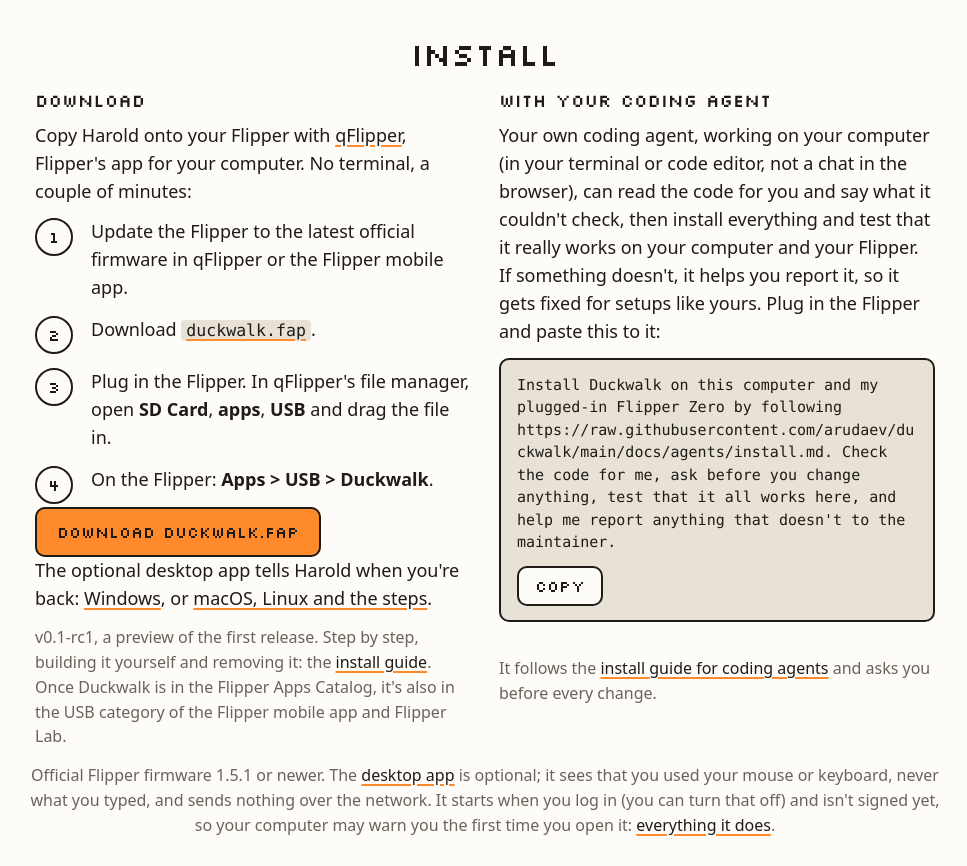
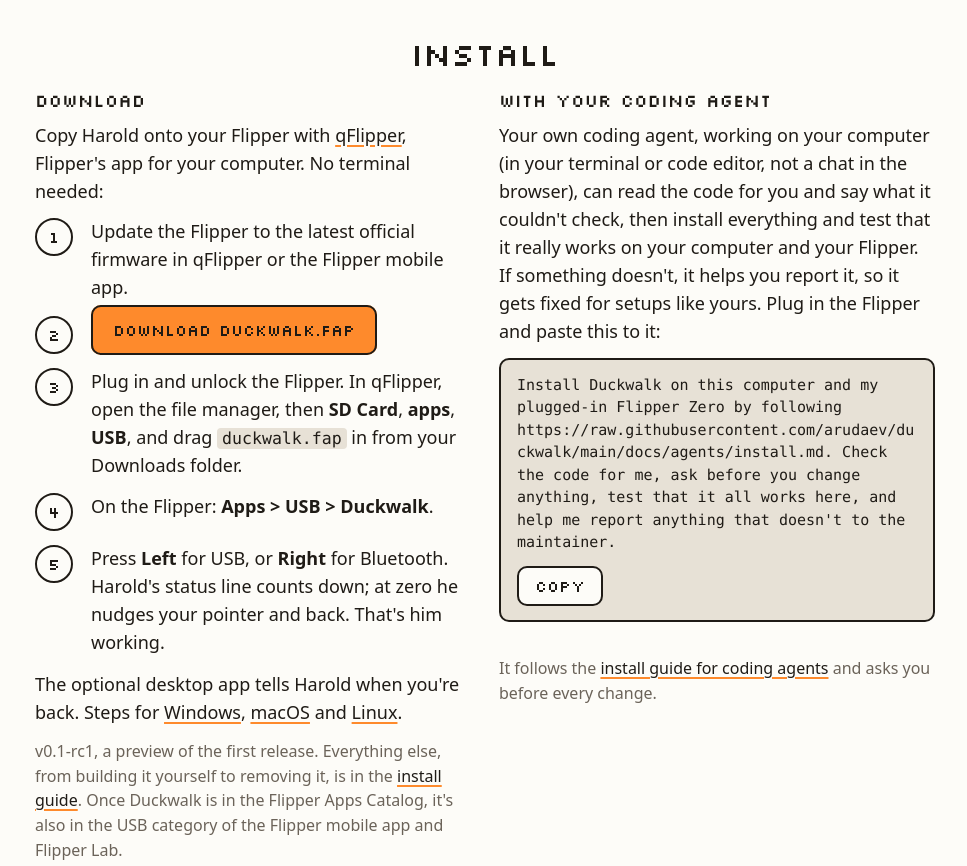
Before and after one commit to arudaev/duckwalk, a plain HTML site: page site/index.html in a window 1280 px wide. Shown: the part 2700-3566 px from the top of the page, without its empty margins (155-1122 px from the left). Drawn offline with Linux system fonts and the light colour scheme; files whose address does not match are found by name.

Commit message:
docs(install): apply the review: one download button, the last step on the site, release paths for agents
Refs #190

```diff
--- a/site/index.html
+++ b/site/index.html
@@ -277,16 +277,16 @@
     <div class="ways">
       <div class="way" id="app">
         <h3>Download</h3>
-        <p>Copy Harold onto your Flipper with <a href="https://flipper.net/pages/downloads">qFlipper</a>, Flipper's app for your computer. No terminal, a couple of minutes:</p>
+        <p>Copy Harold onto your Flipper with <a href="https://flipper.net/pages/downloads">qFlipper</a>, Flipper's app for your computer. No terminal needed:</p>
         <ol class="steps">
           <li><span>Update the Flipper to the latest official firmware in qFlipper or the Flipper mobile app.</span></li>
-          <li><span>Download <a href="https://github.com/arudaev/duckwalk/releases/download/v0.1-rc1/duckwalk.fap"><code>duckwalk.fap</code></a>.</span></li>
-          <li><span>Plug in the Flipper. In qFlipper's file manager, open <b>SD Card</b>, <b>apps</b>, <b>USB</b> and drag the file in.</span></li>
+          <li><span><a class="button primary" href="https://github.com/arudaev/duckwalk/releases/download/v0.1-rc1/duckwalk.fap">Download duckwalk.fap</a></span></li>
+          <li><span>Plug in and unlock the Flipper. In qFlipper, open the file manager, then <b>SD Card</b>, <b>apps</b>, <b>USB</b>, and drag <code>duckwalk.fap</code> in from your Downloads folder.</span></li>
           <li><span>On the Flipper: <b>Apps &gt; USB &gt; Duckwalk</b>.</span></li>
+          <li><span>Press <b>Left</b> for USB, or <b>Right</b> for Bluetooth. Harold's status line counts down; at zero he nudges your pointer and back. That's him working.</span></li>
         </ol>
-        <p><a class="button primary" href="https://github.com/arudaev/duckwalk/releases/download/v0.1-rc1/duckwalk.fap">Download duckwalk.fap</a></p>
-        <p>The optional desktop app tells Harold when you're back: <a href="https://github.com/arudaev/duckwalk/releases/download/v0.1-rc1/duckwalk-desktop-windows-x64.exe">Windows</a>, or <a href="https://github.com/arudaev/duckwalk/blob/main/docs/install.md#part-2-the-desktop-app-optional">macOS, Linux and the steps</a>.</p>
-        <p class="note">v0.1-rc1, a preview of the first release. Step by step, building it yourself and removing it: the <a href="https://github.com/arudaev/duckwalk/blob/main/docs/install.md">install guide</a>. Once Duckwalk is in the Flipper Apps Catalog, it's also in the USB category of the Flipper mobile app and Flipper Lab.</p>
+        <p>The optional desktop app tells Harold when you're back. Steps for <a href="https://github.com/arudaev/duckwalk/blob/main/docs/install.md#windows">Windows</a>, <a href="https://github.com/arudaev/duckwalk/blob/main/docs/install.md#macos">macOS</a> and <a href="https://github.com/arudaev/duckwalk/blob/main/docs/install.md#linux">Linux</a>.</p>
+        <p class="note">v0.1-rc1, a preview of the first release. Everything else, from building it yourself to removing it, is in the <a href="https://github.com/arudaev/duckwalk/blob/main/docs/install.md">install guide</a>. Once Duckwalk is in the Flipper Apps Catalog, it's also in the USB category of the Flipper mobile app and Flipper Lab.</p>
       </div>
       <div class="way">
         <h3>With your coding agent</h3>
```
Also changed, not shown: 2 other files.
